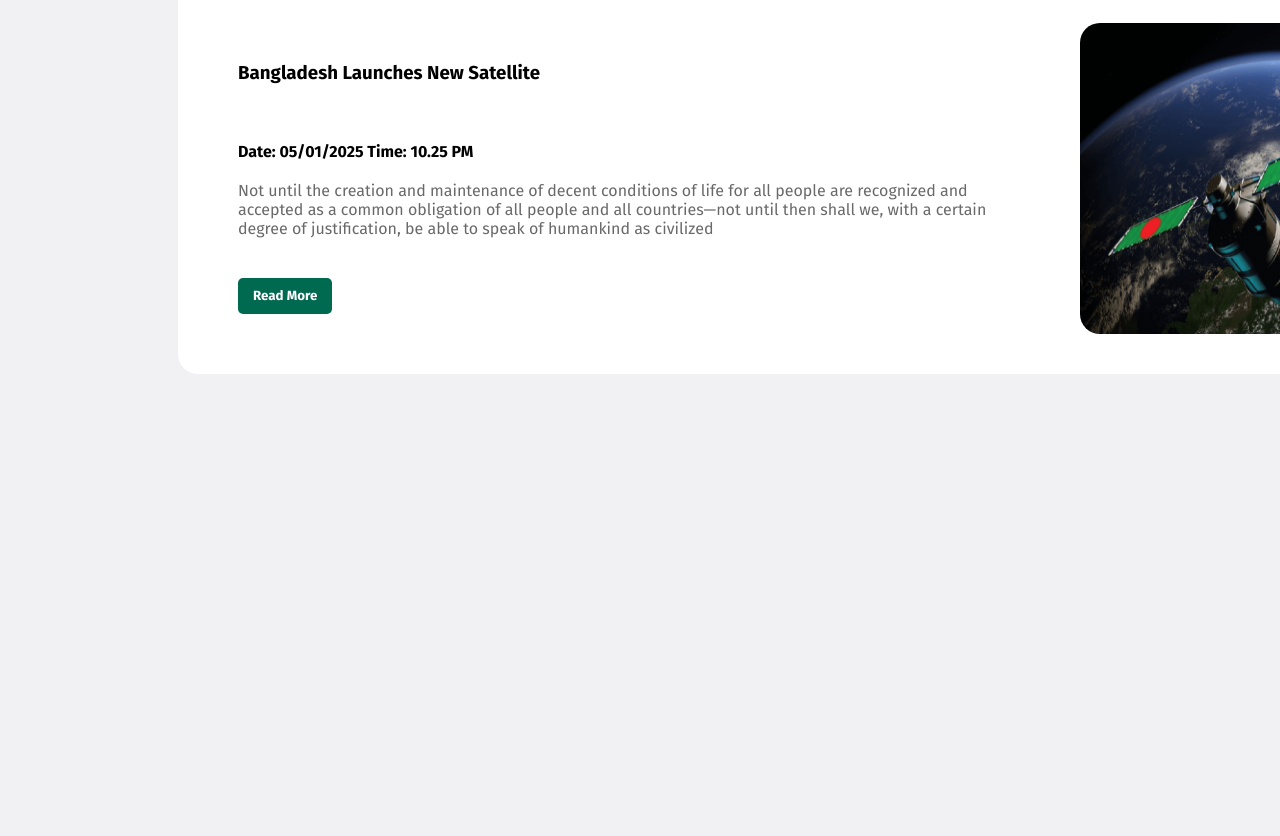
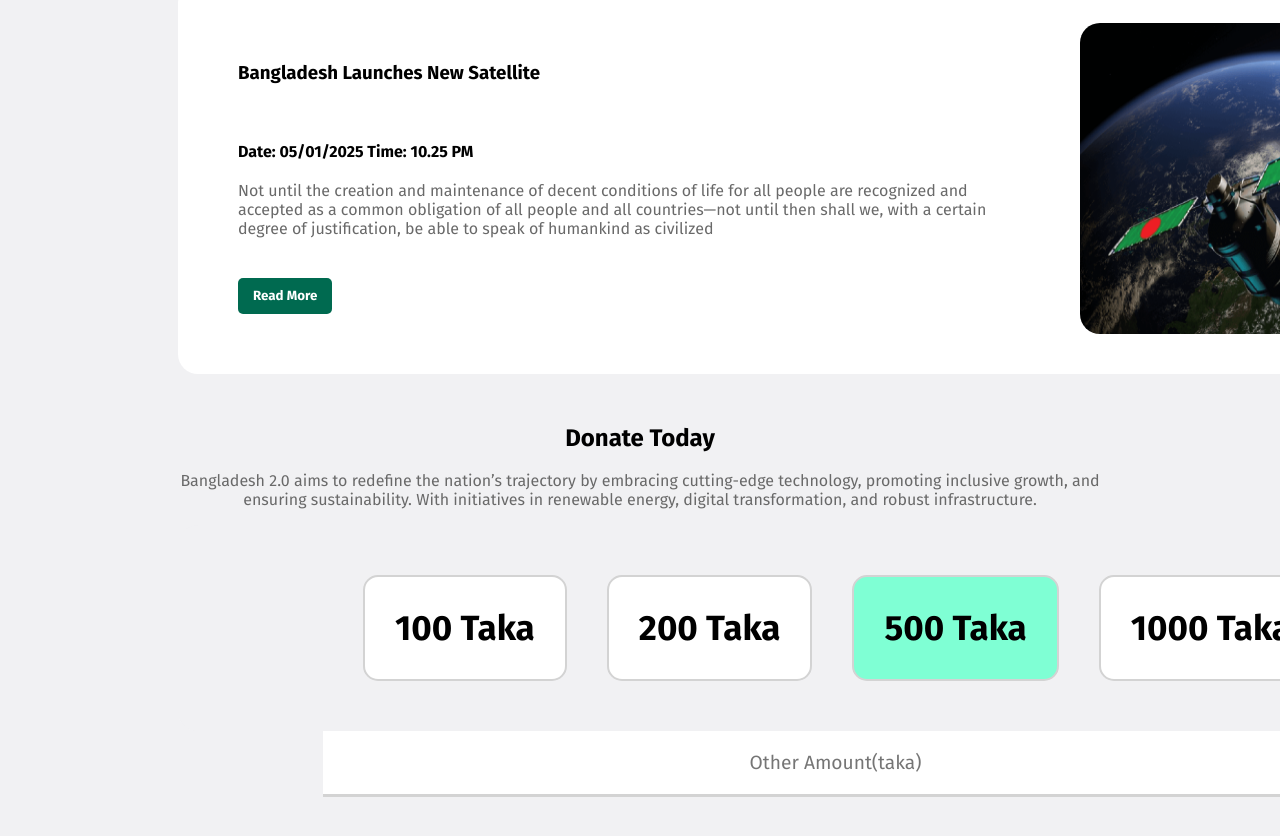
Before and after one commit to fabiha23/assignment1, a plain HTML site: page index.html in a window 1280 px wide. Shown: the part 1836-2672 px from the top of the page. Before the commit the page ends 2260 px from the top, so only its background shows below. Drawn offline with Linux system fonts and the light colour scheme.

Commit message:
did more main

```diff
--- a/index.html
+++ b/index.html
@@ -84,6 +84,29 @@
                 <img class="sat2" src="./assets/satelite.png" alt="">
             </div>
         </section>
+        <section class="main">
+            <h2 class="centre">Donate Today</h2>
+            <p class="centre normal">Bangladesh 2.0 aims to redefine the nation’s trajectory by embracing cutting-edge technology, promoting inclusive growth, and ensuring sustainability. With initiatives in renewable energy, digital transformation, and robust infrastructure.</p>
+            <div class="parent">
+            <button class="diva hover">
+                100 Taka
+            </button>
+            <button class="diva hover">
+                200 Taka
+            </button>
+            <button class="diff hover">
+                500 Taka
+            </button>
+            <button class="diva hover">
+                1000 Taka
+            </button>
+        </div>
+        <form action="">
+            <input placeholder="Other Amount(taka)" type="number" name="" id="">
+        </form>
+
+        </section>
+
 
 
     </main>
--- a/styles/aassignment.css
+++ b/styles/aassignment.css
@@ -17,7 +17,7 @@
   nav ul li button{
     color: seagreen;
     background-color: #F1F1F3;
-    border-color: seagreen;
+    border: solid seagreen;
     padding: 10px 20px;
     border-radius: 5px;
     border-width: 2px;
@@ -167,3 +167,42 @@
 .align{
   margin: 20px;
 }
+.parent{
+  display: flex;
+  margin-top: 0;
+
+}
+.diva{
+  background-color: white;
+  font-size: 35px;
+  padding: 30px;
+  margin: 20px;
+  border: lightgray solid 2px;
+  border-radius: 15px;
+}
+.centre{
+  text-align: center;
+}
+.diff{
+  background-color: aquamarine;
+  font-size: 35px;
+  padding: 30px;
+  margin: 20px;
+  border: lightgray solid 2px;
+  border-radius: 15px;
+}
+input{
+  width: 1000px;
+  text-align: center;
+  background-color: white;
+  border: none;
+  padding: 20px;
+  font-size: larger;
+  font-weight: normal;
+  border-bottom: lightgray solid;
+
+}
+form{
+  margin-left: 145px;
+
+}
```
